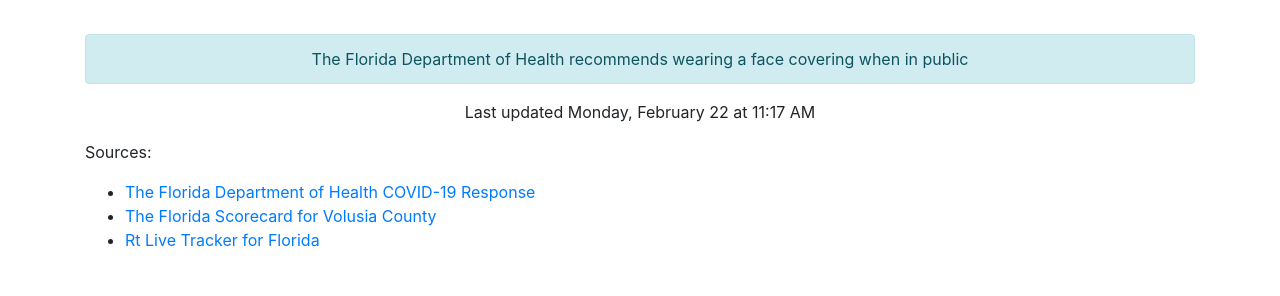
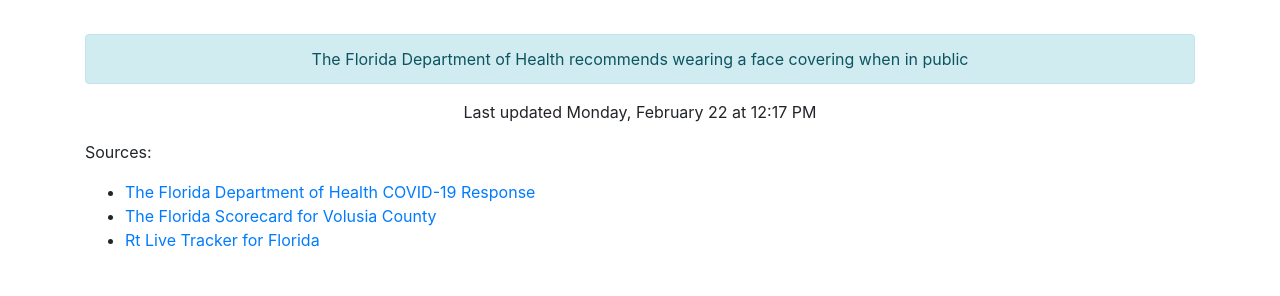
Before and after one commit to thinkjson/timeforchurch, a Jekyll site: the page built from index.md, in a window 1280 px wide. Shown: the part 544-840 px from the top of the page. Built offline with Jekyll 4.4.1, drawn with Linux system fonts in a browser that asks for light colours; our own code applies the rules of GitHub Pages for plain Markdown files.

Commit message:
Updating data

```diff
--- a/_includes/data.html
+++ b/_includes/data.html
@@ -10,4 +10,4 @@
     <div class="outcome text-success">YES</div>
     <div class="alert alert-info" role="alert">The Florida Department of Health recommends wearing a face covering when in public</div>
 
-    <p>Last updated Monday, February 22 at 11:17 AM</p>
+    <p>Last updated Monday, February 22 at 12:17 PM</p>
```
